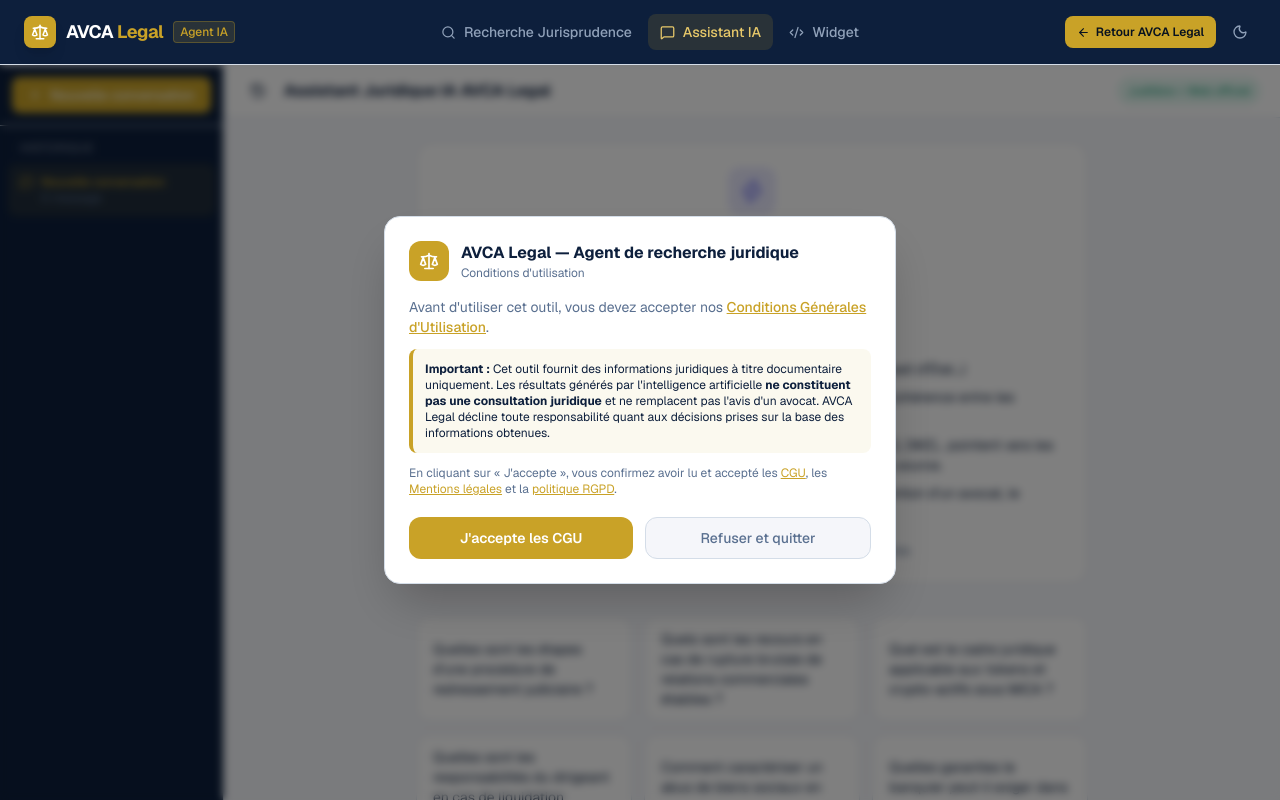
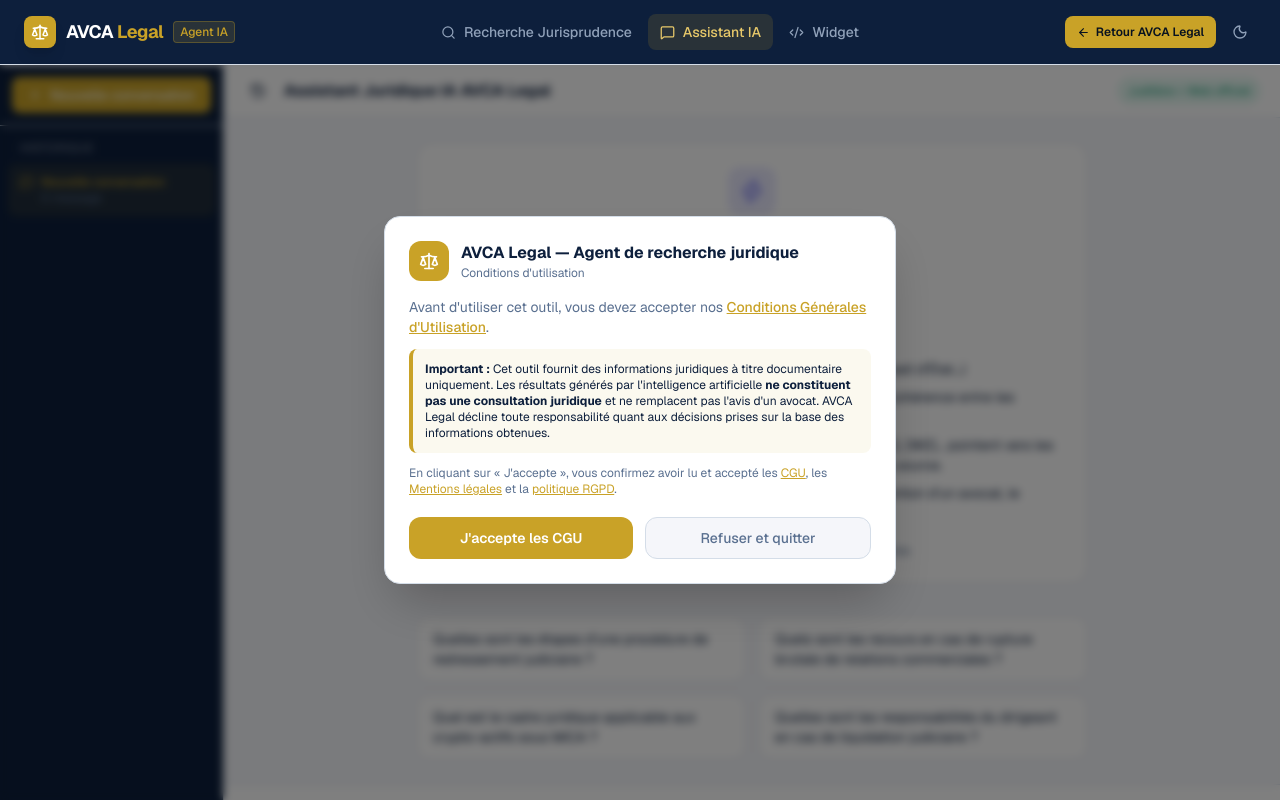
Before and after one commit to Jerem69AV/lexmind, a Next.js app: page /assistant in a window 1280 px wide. Shown: the top 800 px of the page. Built offline with nearby package versions, Linux system fonts and the light colour scheme.

Commit message:
fix: assistant — 4 questions suggérées
Co-Authored-By: Claude Sonnet 4.6 <noreply@anthropic.com>

```diff
--- a/app/assistant/page.tsx
+++ b/app/assistant/page.tsx
@@ -460,14 +460,12 @@ export default function AssistantPage() {
                 </div>
               </div>
 
-              <div className="grid sm:grid-cols-2 lg:grid-cols-3 gap-3">
+              <div className="grid sm:grid-cols-2 gap-3">
                 {[
                   "Quelles sont les étapes d'une procédure de redressement judiciaire ?",
-                  "Quels sont les recours en cas de rupture brutale de relations commerciales établies ?",
-                  "Quel est le cadre juridique applicable aux tokens et crypto-actifs sous MiCA ?",
+                  "Quels sont les recours en cas de rupture brutale de relations commerciales ?",
+                  "Quel est le cadre juridique applicable aux crypto-actifs sous MiCA ?",
                   "Quelles sont les responsabilités du dirigeant en cas de liquidation judiciaire ?",
-                  "Comment caractériser un abus de biens sociaux en droit pénal des affaires ?",
-                  "Quelles garanties le banquier peut-il exiger dans un financement structuré ?",
                 ].map((q, i) => (
                   <button
                     key={i}
```
